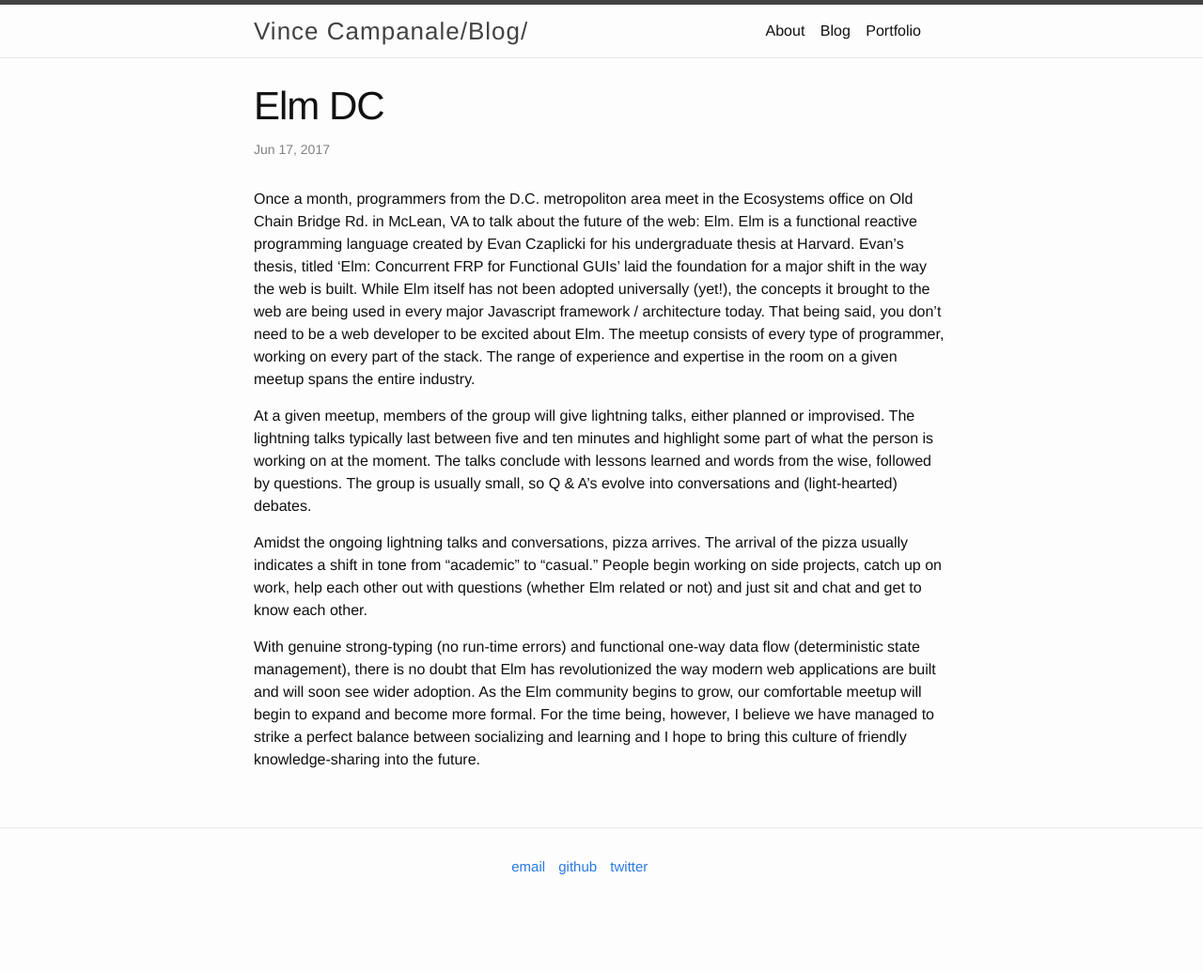
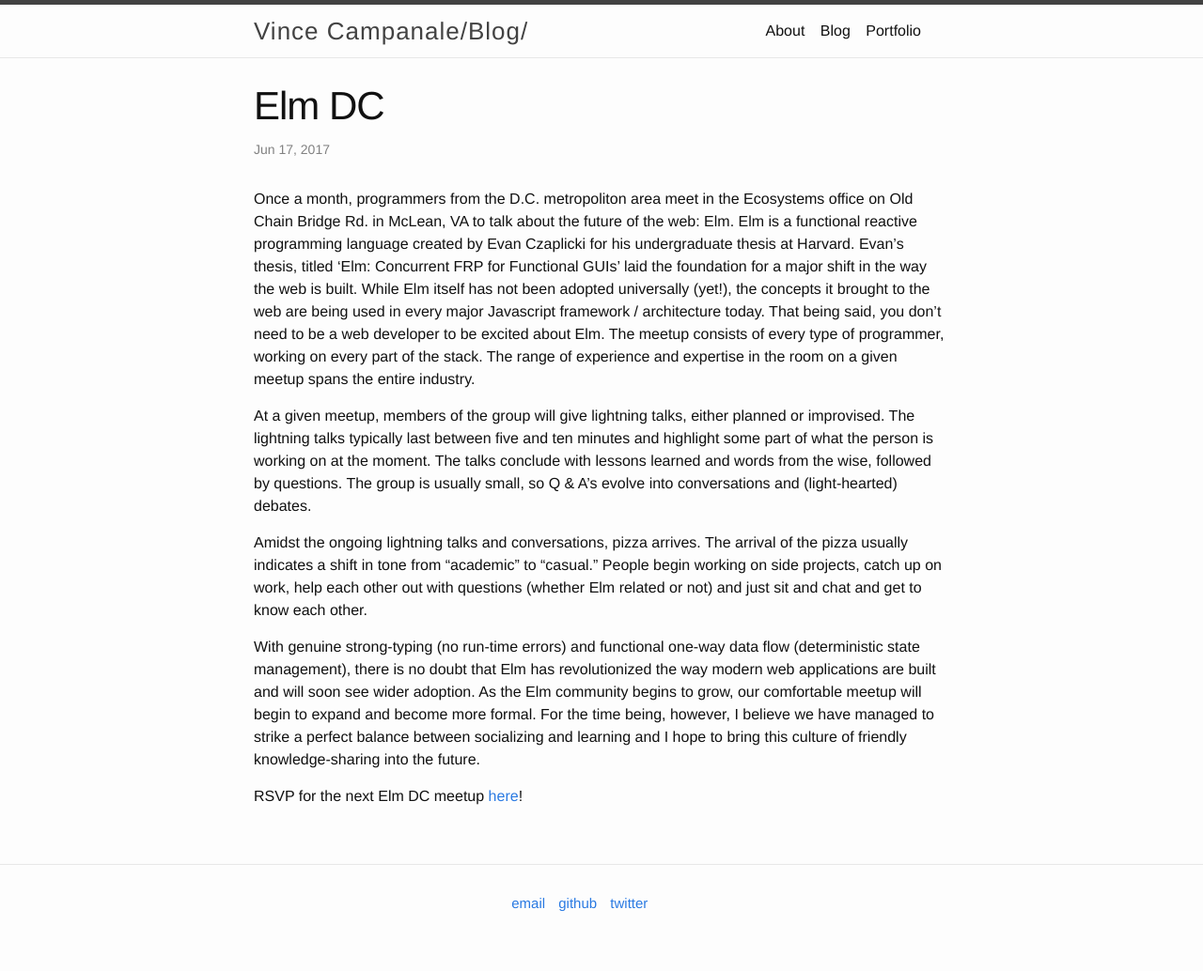
Before and after one commit to vincecampanale/blog, a Jekyll site: the page built from _posts/2017-06-17-elm-dc.markdown, in a window 1280 px wide. Shown: the whole page at 94% size. Built offline with Jekyll 4.4.1, drawn with Linux system fonts in a browser that asks for light colours; before the commit the page ends 995 px from its top, so only the background shows below that.

Commit message:
post(elm-dc): add rsvp link

```diff
--- a/_posts/2017-06-17-elm-dc.markdown
+++ b/_posts/2017-06-17-elm-dc.markdown
@@ -12,3 +12,5 @@
 Amidst the ongoing lightning talks and conversations, pizza arrives. The arrival of the pizza usually indicates a shift in tone from "academic" to "casual." People begin working on side projects, catch up on work, help each other out with questions (whether Elm related or not) and just sit and chat and get to know each other.
 
 With genuine strong-typing (no run-time errors) and functional one-way data flow (deterministic state management), there is no doubt that Elm has revolutionized the way modern web applications are built and will soon see wider adoption. As the Elm community begins to grow, our comfortable meetup will begin to expand and become more formal. For the time being, however, I believe we have managed to strike a perfect balance between socializing and learning and I hope to bring this culture of friendly knowledge-sharing into the future.
+
+RSVP for the next Elm DC meetup [here](https://www.meetup.com/Elm-DC/)!
```
